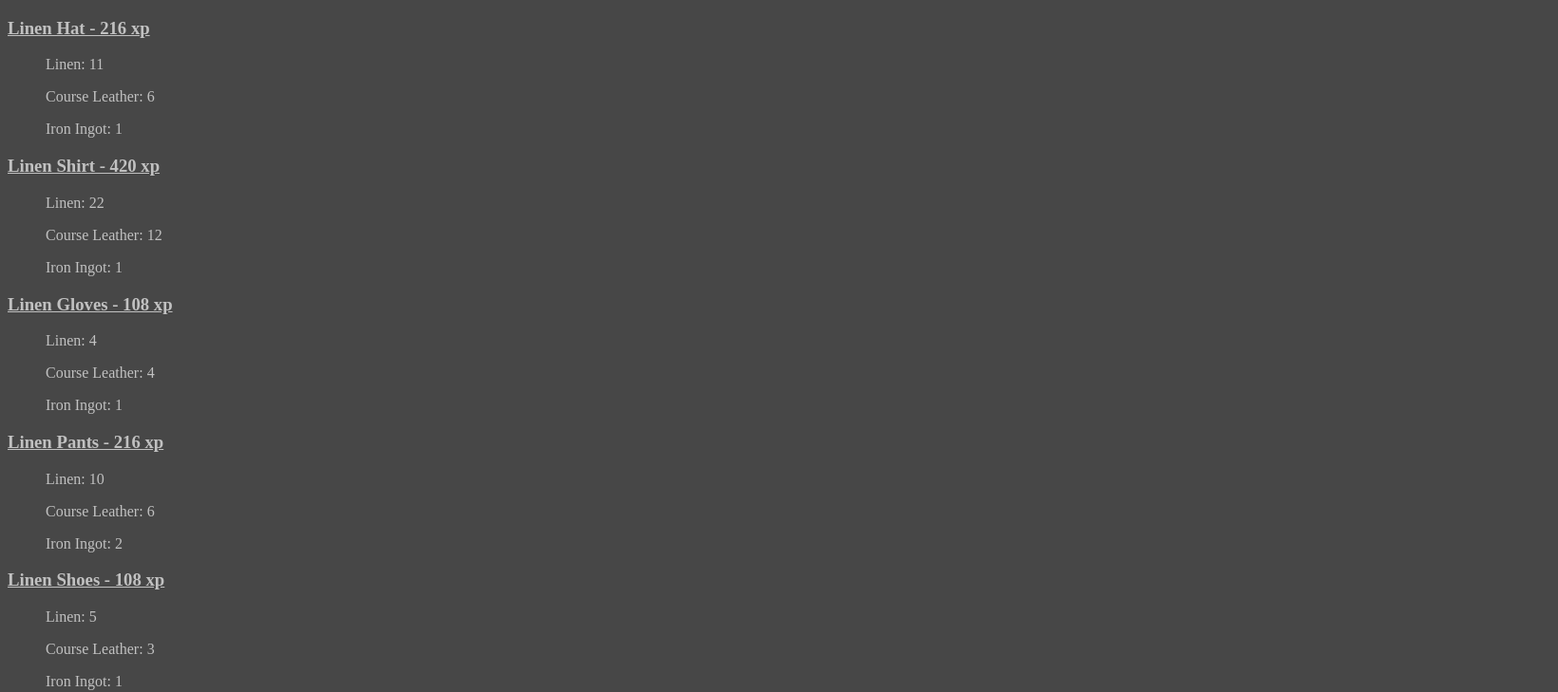
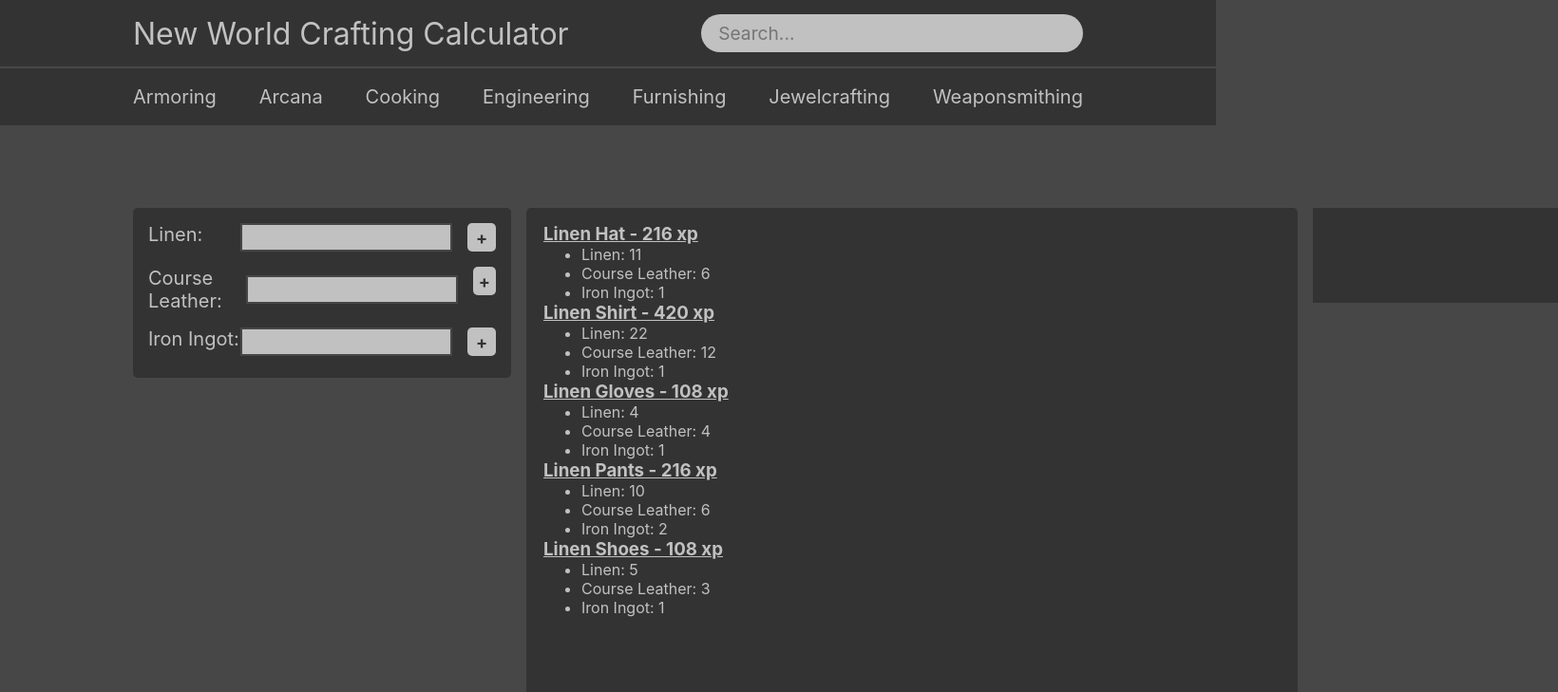
Before and after one commit to Hoshhh/NWCS, a React (Create React App) app: page / in a window 1280 px wide. Shown: the top 729 px of the page at 95% size, 1640 px wide, since content can reach past the window. Built offline with nearby package versions, Linux system fonts and the light colour scheme.

Commit message:
Set up more components and props to begin crafting functionality

```diff
--- a/src/App.js
+++ b/src/App.js
@@ -1,9 +1,17 @@
-import Armoring from "./components/Armoring";
+import Armoring from "./pages/Armoring";
+
+const player = {
+  armoringLvl: 0,
+  linen: 0,
+  courseLeather: 0,
+  ironIngot: 0,
+}
+
 
 function App() {
   return (
     <div className="App">
-      <Armoring />
+      <Armoring playerInfo={player}/>
     </div>
   );
 }
--- /dev/null
+++ b/src/Styles/Armoring.css
@@ -0,0 +1,133 @@
+.item {
+  text-decoration: underline;
+  background-color: #333333;
+}
+
+.item li {
+  text-decoration: none;
+  background-color: #333333;
+}
+
+.container {
+  height: 70px;
+  background-color: #333333;
+  display: flex;
+  flex-wrap: inherit;
+  align-items: center;
+  justify-content: space-between;
+  margin: auto;
+  padding-right: 140px;
+  padding-left: 140px;
+}
+
+.logo {
+  background-color: #333333;
+  text-decoration: none;
+  font-size: 32px;
+}
+
+.search-bar {
+  background-color: #c1c1c1;
+  border-radius: 20px;
+  width: 398px;
+  height: 38px;
+  font-size: larger;
+  border-style: none;
+}
+
+.prof-bar {
+  height: 60px;
+  background-color: #333333;
+  display: flex;
+  flex-wrap: inherit;
+  align-items: center;
+  justify-content: space-between;
+  margin: auto;
+  padding-right: 140px;
+  padding-left: 140px;
+  border-style: solid;
+  border-width: 2px;
+  border-color: #474747;
+  border-right-style: none;
+  border-left-style: none;
+}
+
+.prof-bar a {
+  text-decoration: none;
+  background-color: #333333;
+  font-size: 20px;
+}
+
+.main-container {
+  display: flex;
+  margin-left: 140px;
+  margin-top: 85px;
+}
+
+.mat-container {
+  min-height: 179px;
+  background-color: #333333;
+  min-width: 398px;
+  max-width: 398px;
+  border-radius: 5px;
+  align-self: flex-start;
+}
+
+.crafting-container {
+  min-width: 812px;
+  min-height: 710px;
+  max-height: 710px;
+  max-width: 812px;
+  margin-left: 16px;
+  background-color: #333333;
+  border-radius: 5px;
+}
+
+.crafting-wrapper {
+  margin-left: 18px;
+  margin-top: 16px;
+}
+
+.mats-required {
+  min-width: 258px;
+  min-height: 100px;
+  background-color: #333333;
+  margin-left: 16px;
+  align-self: flex-start;
+}
+
+.mats {
+  background-color: #333333;
+}
+
+.mats-li {
+  background-color: #333333;
+}
+
+.btn {
+  background-color: #c1c1c1;
+  color: #333333;
+  font-size: 18px;
+  border-radius: 5px;
+  font-weight: bold;
+  border-style: none;
+  width: 30px;
+  height: 30px;
+}
+
+.mat-wrapper {
+  background-color: #333333;
+  margin: 16px;
+  font-size: 20px;
+  display: flex;
+}
+
+.input {
+  margin: auto;
+  height: 24px;
+  margin-right: 16px;
+  border-style: solid;
+  border-width: 2px;
+  border-color: #474747;
+  background-color: #c1c1c1;
+}
--- /dev/null
+++ b/src/components/AddMaterials.js
@@ -0,0 +1,14 @@
+import React from 'react'
+import MaterialForm from './MaterialForm'
+
+const AddMaterials = ({playerInfo}) => {
+    return (
+        <div className="mat-container">
+            <MaterialForm mat="Linen" />
+            <MaterialForm mat="Course Leather" />
+            <MaterialForm mat="Iron Ingot" />
+        </div>
+    )
+}
+
+export default AddMaterials
--- a/src/components/Armoring.js
+++ /dev/null
@@ -1,27 +0,0 @@
-import React from 'react'
-import armoring from '../Craftables/armoringCrafts'
-
-const Armoring = () => {
-    return (
-        <div>
-            {
-                armoring.map((item) => (
-                    <>
-                        <h3 className="item" key={item.id}>
-                            { item.name + " - " + item.xp + " xp" }
-                        </h3>
-                        <p>
-                            {
-                                item.materials.map((mats) => (
-                                    <ul> {mats.mat + ": " + mats.amount} </ul>
-                                 ))
-                            }
-                        </p>
-                    </>
-                ))
-            }
-        </div>
-    )
-}
-
-export default Armoring
--- /dev/null
+++ b/src/components/CraftingList.js
@@ -0,0 +1,28 @@
+import React from 'react'
+
+const CraftingList = ({armor}) => {
+    return (
+        <div className="crafting-container">
+            <div className="crafting-wrapper">
+                {
+                    armor.map((item) => (
+                        <>
+                            <h3 className="item" key={item.id}>
+                                { item.name + " - " + item.xp + " xp" }
+                            </h3>
+                            <ul className="mats">
+                                {
+                                    item.materials.map((mats) => (
+                                        <li className="mats-li"> {mats.mat + ": " + mats.amount} </li>
+                                    ))
+                                }
+                            </ul>
+                        </>
+                    ))
+                }
+            </div>
+        </div>
+    )
+}
+
+export default CraftingList
--- /dev/null
+++ b/src/components/MaterialForm.js
@@ -0,0 +1,13 @@
+import React from 'react'
+
+const MaterialForm = ({mat}) => {
+    return (
+        <div className="mat-wrapper">
+            {mat + ":"}
+            <input className="input" type="number" />
+            <button className="btn">+</button>
+        </div>
+    )
+}
+
+export default MaterialForm
--- /dev/null
+++ b/src/components/MaterialsRequired.js
@@ -0,0 +1,11 @@
+import React from 'react'
+
+const MaterialsRequired = () => {
+    return (
+        <div className="mats-required">
+
+        </div>
+    )
+}
+
+export default MaterialsRequired
--- /dev/null
+++ b/src/components/Navbar.js
@@ -0,0 +1,14 @@
+import React from 'react'
+
+const Navbar = () => {
+    return (
+        <nav>
+            <div className="container">
+                <a className="logo" href="www.google.com">New World Crafting Calculator</a>
+                <input className="search-bar" type="text" placeholder="   Search..."/>
+            </div>
+        </nav>
+    )
+}
+
+export default Navbar
--- /dev/null
+++ b/src/components/ProfessionsBar.js
@@ -0,0 +1,17 @@
+import React from 'react'
+
+const ProfessionsBar = () => {
+    return (
+        <div className="prof-bar">
+            <a href="google.com" className="armoring">Armoring</a>
+            <a href="google.com" className="arcana">Arcana</a>
+            <a href="google.com" className="cooking">Cooking</a>
+            <a href="google.com" className="engineering">Engineering</a>
+            <a href="google.com" className="furnishing">Furnishing</a>
+            <a href="google.com" className="jewelcrafting">Jewelcrafting</a>
+            <a href="google.com" className="weaponsmithing">Weaponsmithing</a>
+        </div>
+    )
+}
+
+export default ProfessionsBar
--- a/src/index.css
+++ b/src/index.css
@@ -1,12 +1,7 @@
 * {
   background-color: #474747;
   color: #c1c1c1;
+  margin: 0;
+  font-family: -apple-system, BlinkMacSystemFont, "Segoe UI", Roboto, Oxygen,
+    Ubuntu, Cantarell, "Open Sans", "Helvetica Neue", sans-serif;
 }
-
-.item {
-  text-decoration: underline;
-}
-
-.item p {
-  text-decoration: none;
-}
--- /dev/null
+++ b/src/pages/Armoring.js
@@ -0,0 +1,24 @@
+import React from 'react'
+import "../Styles/Armoring.css"
+import Navbar from '../components/Navbar'
+import ProfessionsBar from '../components/ProfessionsBar'
+import AddMaterials from '../components/AddMaterials'
+import CraftingList from '../components/CraftingList'
+import MaterialsRequired from '../components/MaterialsRequired'
+import armoring from '../Craftables/armoringCrafts'
+
+const Armoring = ({playerInfo}) => {
+    return (
+        <div>
+            <Navbar />
+            <ProfessionsBar />
+            <div className="main-container">
+                <AddMaterials playerInfo={playerInfo} />
+                <CraftingList armor={armoring} />
+                <MaterialsRequired />
+            </div>
+        </div>
+    )
+}
+
+export default Armoring
```
